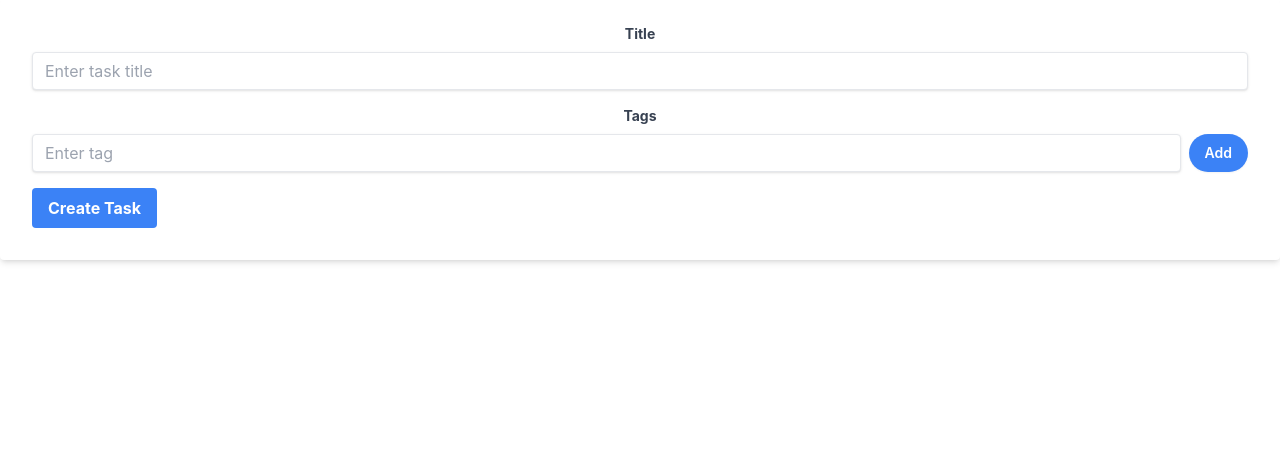
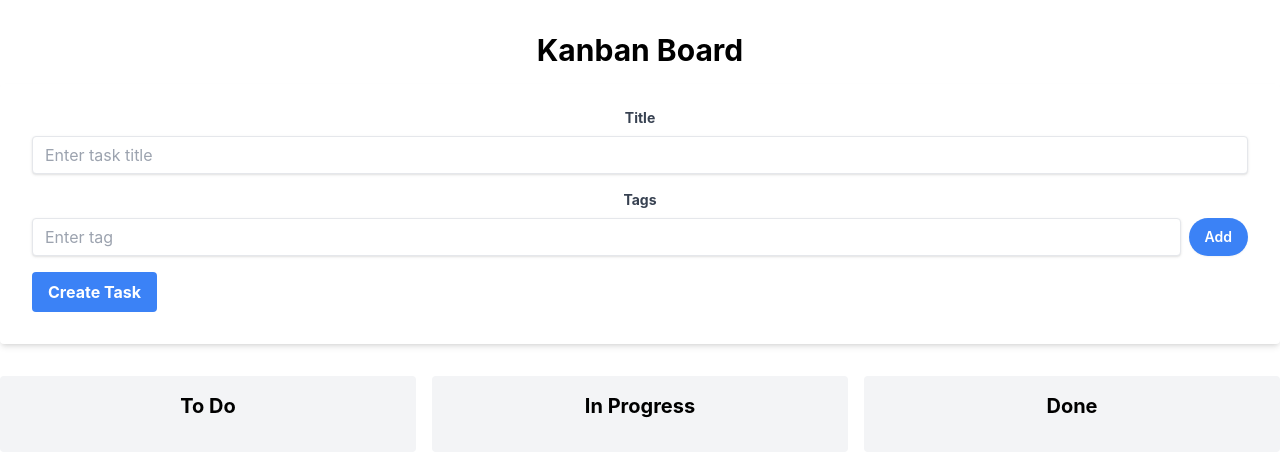
Before and after one commit to yunchae-kim/kanban-ui-project, a React (Create React App) app in the folder kanban-ui-project/: page / in a window 1280 px wide. Shown: the top 456 px of the page. Built offline with nearby package versions, Linux system fonts and the light colour scheme; the HTML template or start-up script is replaced by a standard one.

Commit message:
refactor: change components directory
- Changed multiple components' directory to maintain cleaner structure.
- Updated imports to reflect change in directories.

```diff
--- a/kanban-ui-project/src/App.tsx
+++ b/kanban-ui-project/src/App.tsx
@@ -1,15 +1,12 @@
 import React from 'react';
 import './App.css';
-import TaskForm from './components/TaskForm';
+import KanbanBoard from './components/KanbanBord/KanbanBoard';
+import TaskForm from './components/TaskForm/TaskForm';
 
 function App() {
-  const handleTaskSubmit = (title: string, tags: string[]) => {
-    console.log('Task submitted:', title, tags);
-  };
-
   return (
     <div className="App">
-      <TaskForm onSubmit={handleTaskSubmit} />
+      <KanbanBoard></KanbanBoard>
     </div>
   );
 }
--- a/kanban-ui-project/src/components/KanbanBoard.tsx
+++ b/kanban-ui-project/src/components/KanbanBord/KanbanBoard.tsx
@@ -1,6 +1,6 @@
 import React, { useState } from 'react';
-import TaskForm from './TaskForm';
-import TaskColumn from './TaskColumn';
+import TaskForm from '../TaskForm/TaskForm';
+import TaskColumn from '../TaskColumn/TaskColumn';
 
 interface Task {
   id: string;
```
Also changed, not shown: kanban-ui-project/src/components/TaskColumn/TaskColumn.tsx (renamed from kanban-ui-project/src/components/TaskColumn.tsx), kanban-ui-project/src/components/TaskForm/TaskForm.tsx (renamed from kanban-ui-project/src/components/TaskForm.tsx).
